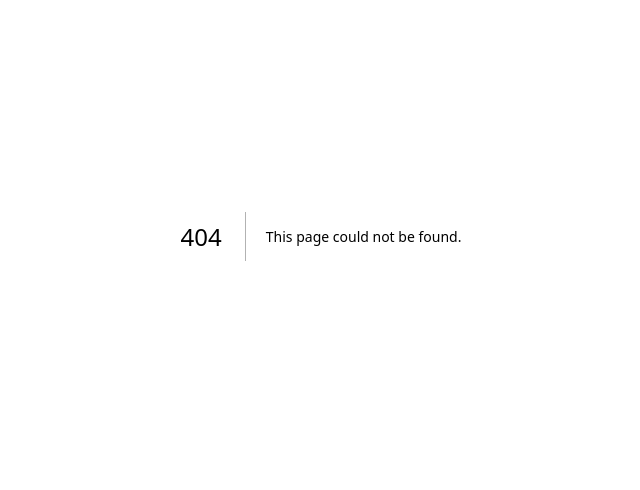
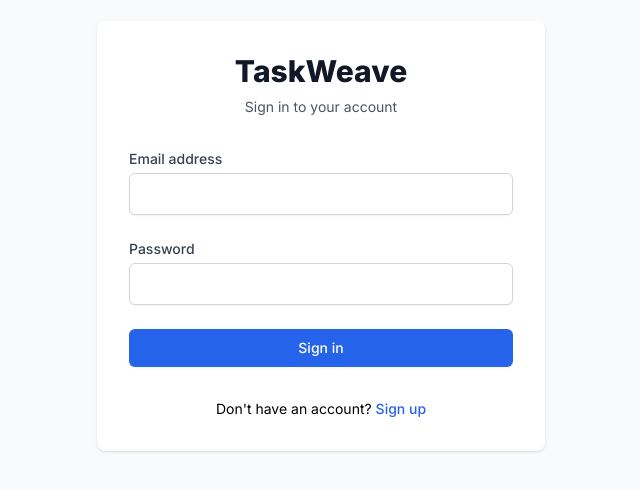
Before and after one commit to beeritgo/TaskWeave, a Next.js app: page /login in a window 1280 px wide. Before the commit this address had no page. Shown: the part 164-654 px from the top of the page, without its empty margins (319-959 px from the left). Built offline with nearby package versions, Linux system fonts and the light colour scheme.

Commit message:
Create page.js

```diff
--- /dev/null
+++ b/app/login/page.js
@@ -0,0 +1,109 @@
+"use client";
+
+import { useState } from 'react';
+import { supabase } from '../../lib/supabase';
+import { useRouter } from 'next/navigation';
+import Link from 'next/link';
+
+export default function Login() {
+  const [email, setEmail] = useState('');
+  const [password, setPassword] = useState('');
+  const [loading, setLoading] = useState(false);
+  const [error, setError] = useState(null);
+  const router = useRouter();
+
+  const handleLogin = async (e) => {
+    e.preventDefault();
+    setLoading(true);
+    setError(null);
+
+    try {
+      const { data, error } = await supabase.auth.signInWithPassword({
+        email,
+        password,
+      });
+
+      if (error) throw error;
+
+      // Successfully logged in
+      router.push('/');
+      router.refresh();
+    } catch (error) {
+      setError(error.message);
+    } finally {
+      setLoading(false);
+    }
+  };
+
+  return (
+    <div className="min-h-screen flex items-center justify-center bg-gray-50">
+      <div className="max-w-md w-full space-y-8 p-8 bg-white rounded-lg shadow">
+        <div>
+          <h2 className="text-center text-3xl font-extrabold text-gray-900">
+            TaskWeave
+          </h2>
+          <p className="mt-2 text-center text-sm text-gray-600">
+            Sign in to your account
+          </p>
+        </div>
+
+        {error && (
+          <div className="bg-red-50 text-red-500 p-3 rounded">
+            {error}
+          </div>
+        )}
+
+        <form className="mt-8 space-y-6" onSubmit={handleLogin}>
+          <div>
+            <label htmlFor="email" className="block text-sm font-medium text-gray-700">
+              Email address
+            </label>
+            <input
+              id="email"
+              name="email"
+              type="email"
+              required
+              value={email}
+              onChange={(e) => setEmail(e.target.value)}
+              className="mt-1 block w-full border border-gray-300 rounded-md shadow-sm p-2"
+            />
+          </div>
+
+          <div>
+            <label htmlFor="password" className="block text-sm font-medium text-gray-700">
+              Password
+            </label>
+            <input
+              id="password"
+              name="password"
+              type="password"
+              required
+              value={password}
+              onChange={(e) => setPassword(e.target.value)}
+              className="mt-1 block w-full border border-gray-300 rounded-md shadow-sm p-2"
+            />
+          </div>
+
+          <div>
+            <button
+              type="submit"
+              disabled={loading}
+              className="w-full flex justify-center py-2 px-4 border border-transparent rounded-md shadow-sm text-sm font-medium text-white bg-blue-600 hover:bg-blue-700 focus:outline-none focus:ring-2 focus:ring-offset-2 focus:ring-blue-500"
+            >
+              {loading ? 'Signing in...' : 'Sign in'}
+            </button>
+          </div>
+        </form>
+
+        <div className="text-center mt-4">
+          <p className="text-sm">
+            Don't have an account?{' '}
+            <Link href="/signup" className="font-medium text-blue-600 hover:text-blue-500">
+              Sign up
+            </Link>
+          </p>
+        </div>
+      </div>
+    </div>
+  );
+}
```
